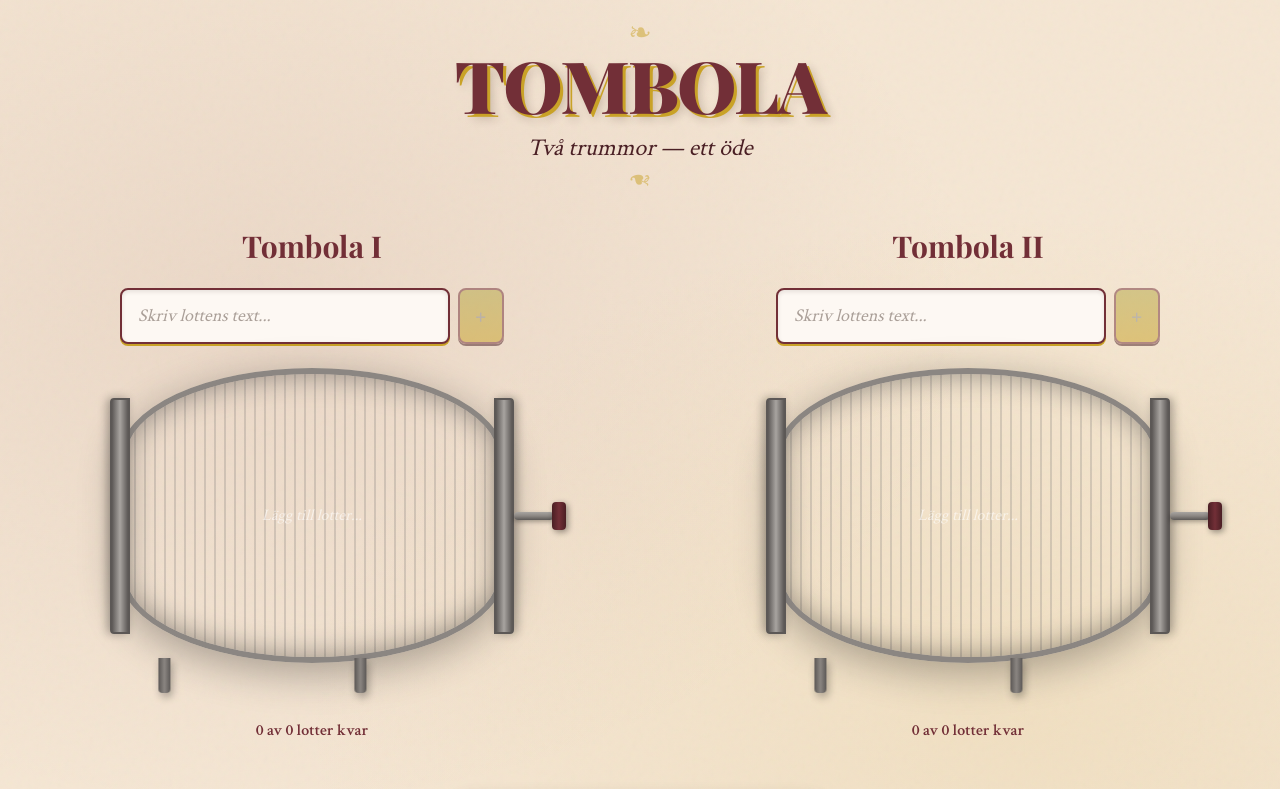
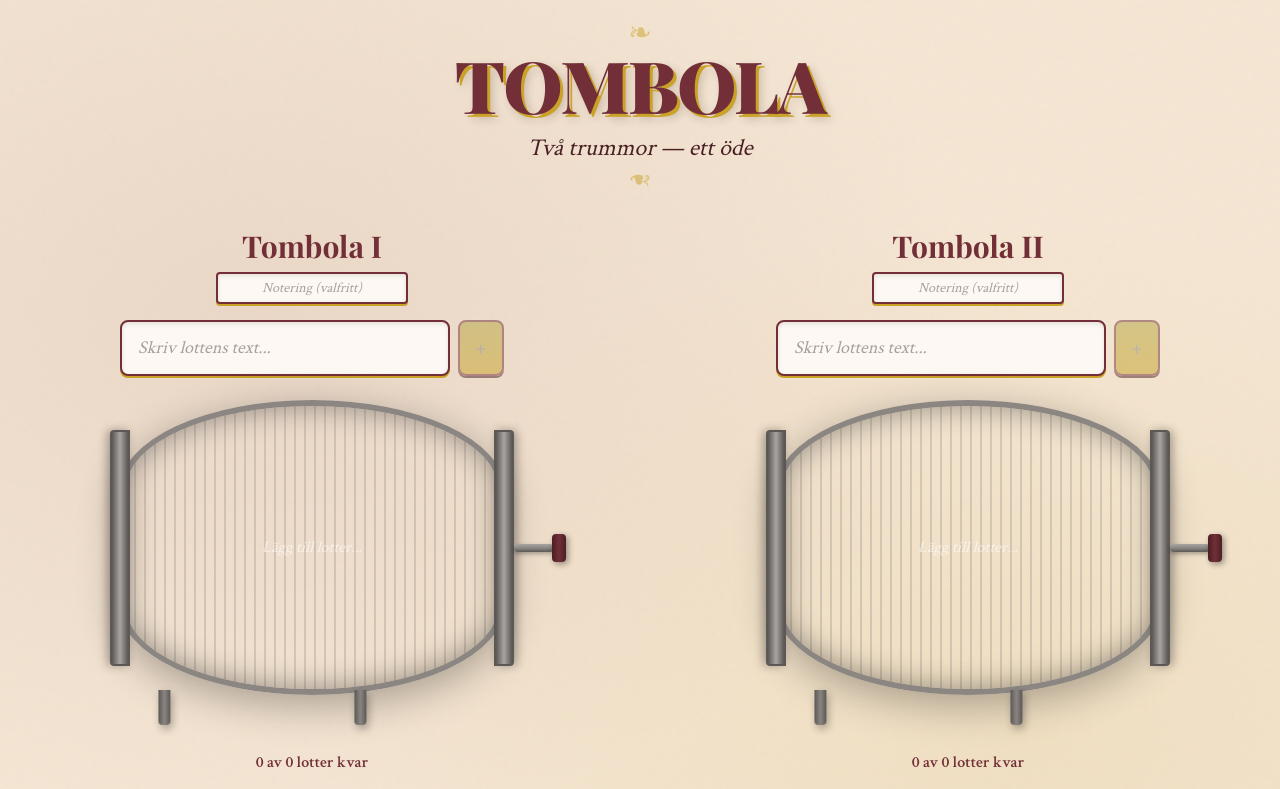
Before and after one commit to rrirrirr/tombolor, a Next.js app: page / in a window 1280 px wide. Shown: the top 789 px of the page. Built offline with nearby package versions, Linux system fonts and the light colour scheme.

Commit message:
add sharable link with pre filled tombolor

```diff
--- a/app/page.tsx
+++ b/app/page.tsx
@@ -1,6 +1,6 @@
 "use client";
 
-import { useState, useCallback, useRef } from "react";
+import { useState, useCallback, useRef, useEffect } from "react";
 
 interface Slip {
   id: string;
@@ -11,6 +11,14 @@ interface Slip {
 interface TombolaState {
   slips: Slip[];
   drawnSlip: Slip | null;
+}
+
+interface ShareableState {
+  t1: string[];
+  t2: string[];
+  n1?: string;
+  n2?: string;
+  draws?: number;
 }
 
 export default function TombolaPage() {
@@ -24,15 +32,76 @@ export default function TombolaPage() {
   });
   const [input1, setInput1] = useState("");
   const [input2, setInput2] = useState("");
+  const [note1, setNote1] = useState("");
+  const [note2, setNote2] = useState("");
+  const [maxDraws, setMaxDraws] = useState<number | null>(null);
+  const [drawCount, setDrawCount] = useState(0);
   const [isDrawing, setIsDrawing] = useState(false);
   const [drawKey, setDrawKey] = useState(0);
   const [ejectingSlips, setEjectingSlips] = useState<{
     slip1: Slip | null;
     slip2: Slip | null;
   }>({ slip1: null, slip2: null });
+  const [linkCopied, setLinkCopied] = useState(false);
+  const [isFromLink, setIsFromLink] = useState(false);
 
   const drum1Ref = useRef<HTMLDivElement>(null);
   const drum2Ref = useRef<HTMLDivElement>(null);
+
+  // Parse URL on load
+  useEffect(() => {
+    const params = new URLSearchParams(window.location.search);
+    const encoded = params.get("s");
+    if (encoded) {
+      try {
+        const decoded = JSON.parse(atob(encoded)) as ShareableState;
+        if (decoded.t1?.length) {
+          setTombola1({
+            slips: decoded.t1.map((text) => ({
+              id: crypto.randomUUID(),
+              text,
+              drawn: false,
+            })),
+            drawnSlip: null,
+          });
+        }
+        if (decoded.t2?.length) {
+          setTombola2({
+            slips: decoded.t2.map((text) => ({
+              id: crypto.randomUUID(),
+              text,
+              drawn: false,
+            })),
+            drawnSlip: null,
+          });
+        }
+        if (decoded.n1) setNote1(decoded.n1);
+        if (decoded.n2) setNote2(decoded.n2);
+        if (decoded.draws) setMaxDraws(decoded.draws);
+        setIsFromLink(true);
+        // Clear URL without reload
+        window.history.replaceState({}, "", window.location.pathname);
+      } catch {
+        // Invalid encoded state, ignore
+      }
+    }
+  }, []);
+
+  const generateShareableLink = useCallback(() => {
+    const state: ShareableState = {
+      t1: tombola1.slips.map((s) => s.text),
+      t2: tombola2.slips.map((s) => s.text),
+    };
+    if (note1.trim()) state.n1 = note1.trim();
+    if (note2.trim()) state.n2 = note2.trim();
+    if (maxDraws && maxDraws > 0) state.draws = maxDraws;
+
+    const encoded = btoa(JSON.stringify(state));
+    const url = `${window.location.origin}${window.location.pathname}?s=${encoded}`;
+    navigator.clipboard.writeText(url);
+    setLinkCopied(true);
+    setTimeout(() => setLinkCopied(false), 2000);
+  }, [tombola1.slips, tombola2.slips, note1, note2, maxDraws]);
 
   const addSlip = useCallback(
     (tombolaNum: 1 | 2) => {
@@ -78,9 +147,12 @@ export default function TombolaPage() {
   const getRemainingSlips = (tombola: TombolaState) =>
     tombola.slips.filter((s) => !s.drawn);
 
-  const canDraw =
+  const hasSlipsRemaining =
     getRemainingSlips(tombola1).length > 0 ||
     getRemainingSlips(tombola2).length > 0;
+
+  const drawsRemaining = maxDraws === null ? null : maxDraws - drawCount;
+  const canDraw = hasSlipsRemaining && (drawsRemaining === null || drawsRemaining > 0);
 
   const drawSlips = useCallback(() => {
     if (isDrawing || !canDraw) return;
@@ -116,6 +188,7 @@ export default function TombolaPage() {
       setTimeout(() => {
         setEjectingSlips({ slip1: null, slip2: null });
         setDrawKey((k) => k + 1);
+        setDrawCount((c) => c + 1);
 
         if (drawn1) {
           setTombola1((prev) => ({
@@ -149,7 +222,12 @@ export default function TombolaPage() {
     setTombola2({ slips: [], drawnSlip: null });
     setInput1("");
     setInput2("");
+    setNote1("");
+    setNote2("");
+    setMaxDraws(null);
+    setDrawCount(0);
     setDrawKey(0);
+    setIsFromLink(false);
   }, []);
 
   const resetDrawn = useCallback(() => {
@@ -161,6 +239,7 @@ export default function TombolaPage() {
       slips: prev.slips.map((s) => ({ ...s, drawn: false })),
       drawnSlip: null,
     }));
+    setDrawCount(0);
     setDrawKey(0);
   }, []);
 
@@ -194,6 +273,8 @@ export default function TombolaPage() {
           {/* Tombola 1 */}
           <TombolaDrum
             title="Tombola I"
+            note={note1}
+            setNote={setNote1}
             tombola={tombola1}
             input={input1}
             setInput={setInput1}
@@ -202,11 +283,14 @@ export default function TombolaPage() {
             onKeyDown={(e) => handleKeyDown(e, 1)}
             drumRef={drum1Ref}
             ejectingSlip={ejectingSlips.slip1}
+            isFromLink={isFromLink}
           />
 
           {/* Tombola 2 */}
           <TombolaDrum
             title="Tombola II"
+            note={note2}
+            setNote={setNote2}
             tombola={tombola2}
             input={input2}
             setInput={setInput2}
@@ -215,11 +299,23 @@ export default function TombolaPage() {
             onKeyDown={(e) => handleKeyDown(e, 2)}
             drumRef={drum2Ref}
             ejectingSlip={ejectingSlips.slip2}
+            isFromLink={isFromLink}
           />
         </div>
 
         {/* Draw button */}
         <div className="text-center mb-12">
+          {/* Draw counter */}
+          {maxDraws !== null && (
+            <p
+              className="mb-4 text-lg font-semibold"
+              style={{ color: "var(--burgundy)" }}
+            >
+              Dragning {drawCount + 1} av {maxDraws}
+              {drawsRemaining === 0 && " (alla dragningar gjorda)"}
+            </p>
+          )}
+
           <button
             onClick={drawSlips}
             disabled={!canDraw || isDrawing}
@@ -237,7 +333,7 @@ export default function TombolaPage() {
               className="mt-6 text-xl italic"
               style={{ color: "var(--burgundy)" }}
             >
-              Alla lotter har dragits!
+              {drawsRemaining === 0 ? "Alla dragningar har gjorts!" : "Alla lotter har dragits!"}
             </p>
           )}
         </div>
@@ -357,6 +453,46 @@ export default function TombolaPage() {
             </div>
           </div>
         )}
+
+        {/* Create shareable link section - only show when not loaded from link */}
+        {!isFromLink && (tombola1.slips.length > 0 || tombola2.slips.length > 0) && (
+          <div className="mt-12 p-6 rounded-xl text-center" style={{ background: "var(--cream-light)", border: "2px solid var(--burgundy)" }}>
+            <h3
+              className="text-xl font-bold mb-4"
+              style={{
+                fontFamily: "var(--font-display), Georgia, serif",
+                color: "var(--burgundy)",
+              }}
+            >
+              Dela Tombolan
+            </h3>
+            <div className="flex flex-col sm:flex-row items-center justify-center gap-4 mb-4">
+              <label className="flex items-center gap-3" style={{ color: "var(--burgundy-dark)" }}>
+                <span className="font-semibold">Antal dragningar:</span>
+                <input
+                  type="range"
+                  min="1"
+                  max={Math.max(tombola1.slips.length, tombola2.slips.length, 10)}
+                  value={maxDraws ?? Math.max(tombola1.slips.length, tombola2.slips.length, 1)}
+                  onChange={(e) => setMaxDraws(parseInt(e.target.value))}
+                  className="w-32"
+                  style={{ accentColor: "var(--burgundy)" }}
+                />
+                <span className="font-bold w-8">{maxDraws ?? Math.max(tombola1.slips.length, tombola2.slips.length, 1)}</span>
+              </label>
+              <button
+                onClick={generateShareableLink}
+                className="px-6 py-3 rounded-lg font-semibold transition-all hover:scale-105"
+                style={{
+                  background: "var(--burgundy)",
+                  color: "var(--cream)",
+                }}
+              >
+                {linkCopied ? "Länk kopierad!" : "Kopiera länk"}
+              </button>
+            </div>
+          </div>
+        )}
       </div>
     </div>
   );
@@ -364,6 +500,8 @@ export default function TombolaPage() {
 
 interface TombolaDrumProps {
   title: string;
+  note: string;
+  setNote: (value: string) => void;
   tombola: TombolaState;
   input: string;
   setInput: (value: string) => void;
@@ -372,10 +510,13 @@ interface TombolaDrumProps {
   onKeyDown: (e: React.KeyboardEvent) => void;
   drumRef: React.RefObject<HTMLDivElement | null>;
   ejectingSlip: Slip | null;
+  isFromLink: boolean;
 }
 
 function TombolaDrum({
   title,
+  note,
+  setNote,
   tombola,
   input,
   setInput,
@@ -384,13 +525,14 @@ function TombolaDrum({
   onKeyDown,
   drumRef,
   ejectingSlip,
+  isFromLink,
 }: TombolaDrumProps) {
   const remainingSlips = tombola.slips.filter((s) => !s.drawn);
 
   return (
     <div className="flex flex-col items-center">
       <h2
-        className="text-2xl sm:text-3xl font-bold text-center mb-6"
+        className="text-2xl sm:text-3xl font-bold text-center mb-2"
         style={{
           fontFamily: "var(--font-display), Georgia, serif",
           color: "var(--burgundy)",
@@ -399,7 +541,29 @@ function TombolaDrum({
         {title}
       </h2>
 
-      {/* Input area */}
+      {/* Note - editable when not from link, display only when from link */}
+      {isFromLink ? (
+        note && (
+          <p
+            className="text-lg italic text-center mb-4"
+            style={{ color: "var(--burgundy-dark)" }}
+          >
+            {note}
+          </p>
+        )
+      ) : (
+        <input
+          type="text"
+          value={note}
+          onChange={(e) => setNote(e.target.value)}
+          placeholder="Notering (valfritt)"
+          className="vintage-input px-3 py-1 rounded text-center text-sm mb-4 w-48"
+          style={{ fontStyle: "italic" }}
+        />
+      )}
+
+      {/* Input area - hidden when loaded from link */}
+      {!isFromLink && (
         <div className="flex gap-2 mb-6 w-full max-w-sm">
           <input
             type="text"
@@ -420,6 +584,7 @@ function TombolaDrum({
             +
           </button>
         </div>
+      )}
 
       {/* The drum */}
       <div className="tombola-drum-container w-full max-w-md px-8 pb-10 relative">
```
Lines whose indentation alone changed are shown as unchanged.
